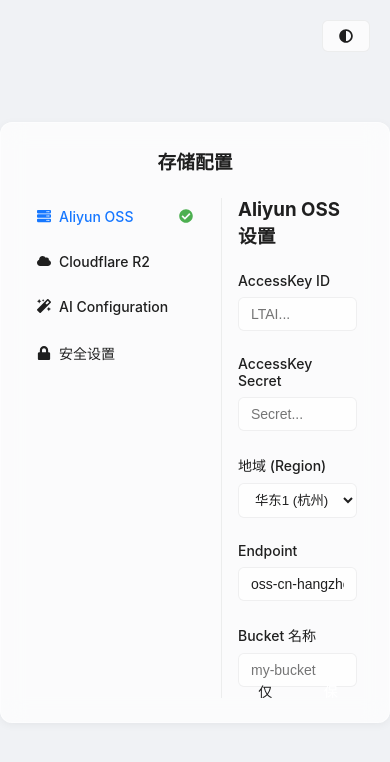
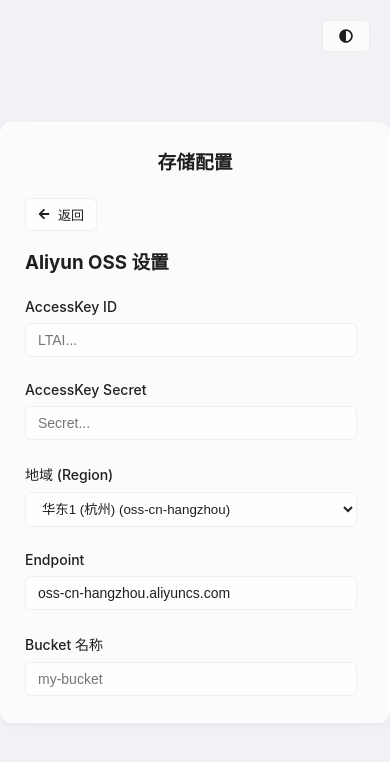
Before and after one commit to Glassous/FiaCloudWeb, a React (Vite) app: page / in a window 390 px wide. Both pictures are taken after a click on the element "Aliyun OSS". Shown: the top 762 px of the page. Built offline with nearby package versions, Linux system fonts and the light colour scheme.

Commit message:
feat(UI): 添加移动端响应式布局和样式优化
- 在 OSSConfig 组件中添加移动端响应式布局
- 优化 MainLayout 组件的移动端显示效果
- 调整 index.css 中的 header-controls-wrapper 样式以适应移动端
- 添加返回按钮和移动端菜单切换功能

```diff
--- a/src/components/MainLayout.tsx
+++ b/src/components/MainLayout.tsx
@@ -328,6 +328,7 @@
                 <FaBars />
             </button>
 
+            {!isMobile && (
             <div style={{ width: '32px', height: '32px', color: 'var(--text-primary)', display: 'flex', alignItems: 'center', justifyContent: 'center' }}>
                 <svg width="100%" height="100%" viewBox="0 0 64 64" fill="none" xmlns="http://www.w3.org/2000/svg">
                     <path d="M16 12C16 7.58172 19.5817 4 24 4H36C44.8366 4 52 11.1634 52 20C52 28.8366 44.8366 36 36 36H24V20C24 17.7909 22.2091 16 20 16H16Z" stroke="currentColor" strokeWidth="4"/>
@@ -335,6 +336,7 @@
                     <circle cx="44" cy="42" r="12" stroke="currentColor" strokeWidth="4" />
                 </svg>
             </div>
+            )}
 
             {/* Dynamic Title - Hides when mobile menu is open */}
             <div className={`header-title-wrapper ${isMobile && showMobileMenu ? 'hidden' : ''}`} style={{
@@ -343,15 +345,16 @@
                 flexShrink: 1,
                 textOverflow: 'ellipsis'
             }}>
-                {selectedFile ? selectedFile.name : 'FiaCloud'}
+                {selectedFile ? selectedFile.name.split('/').pop() : 'FiaCloud'}
             </div>
 
             <div style={{ flex: 1 }} />
 
             {/* Controls Group */}
             <div className={`header-controls-wrapper ${isMobile && !showMobileMenu ? 'hidden' : ''}`}>
+                <div style={{ display: 'flex', gap: 8 }}>
                     {selectedFile && (
-                    <div style={{ display: 'flex', gap: 8 }}>
+                        <>
                             {isTextFile && (
                                 <>
                                     {(selectedFile.name.endsWith('.md') || selectedFile.name.endsWith('.csv') || selectedFile.name.endsWith('.json')) && (
@@ -411,6 +414,8 @@
                                         </button>
                                     )}
 
+                                    {!isMobile && (
+                                    <>
                                     <button
                                         onClick={() => setFontSize(s => Math.min(s + 2, 32))}
                                         title="放大"
@@ -427,6 +432,8 @@
                                     >
                                         <FaSearchMinus />
                                     </button>
+                                    </>
+                                    )}
                                 </>
                             )}
 
@@ -455,8 +462,17 @@
                             >
                                 <FaDownload />
                             </button>
-                    </div>
+                        </>
                     )}
+
+                    <button
+                        onClick={toggleAISidebar}
+                        className="glass-button"
+                        title="Copilot"
+                        style={{ padding: '8px' }}
+                    >
+                        <FaMagic />
+                    </button>
 
                     <button
                         onClick={cycleTheme}
@@ -466,18 +482,10 @@
                         {getThemeIcon()}
                     </button>
                 </div>
-
-            <button
-                onClick={toggleAISidebar}
-                className="glass-button"
-                title="Copilot"
-                style={{ marginLeft: '8px' }}
-            >
-                <FaMagic />
-            </button>
+            </div>
 
             {/* Mobile Menu Toggle */}
-            {isMobile && selectedFile && (
+            {isMobile && (
                 <button
                     onClick={() => setShowMobileMenu(!showMobileMenu)}
                     className="glass-button"
--- a/src/components/OSSConfig.tsx
+++ b/src/components/OSSConfig.tsx
@@ -3,7 +3,7 @@
 import type { OSSConfigData, AIConfigData, R2ConfigData, StorageProvider } from '../types';
 import { encrypt, decrypt } from '../utils/crypto';
 import { useUI } from '../contexts/UIContext';
-import { FaServer, FaCloud, FaMagic, FaCheckCircle, FaLock } from 'react-icons/fa';
+import { FaServer, FaCloud, FaMagic, FaCheckCircle, FaLock, FaArrowLeft } from 'react-icons/fa';
 
 interface OSSConfigProps {
   onConfigSaved: (provider: StorageProvider, config: OSSConfigData | R2ConfigData) => void;
@@ -14,6 +14,25 @@
   const { showToast } = useUI();
   const [activeTab, setActiveTab] = useState<'aliyun' | 'r2' | 'ai' | 'security'>('aliyun');
   const [activeProvider, setActiveProvider] = useState<StorageProvider>('aliyun');
+
+  // Mobile responsive state
+  const [isMobile, setIsMobile] = useState(window.innerWidth <= 768);
+  const [showContent, setShowContent] = useState(false);
+
+  useEffect(() => {
+    const handleResize = () => {
+        setIsMobile(window.innerWidth <= 768);
+    };
+    window.addEventListener('resize', handleResize);
+    return () => window.removeEventListener('resize', handleResize);
+  }, []);
+
+  const handleTabClick = (tab: 'aliyun' | 'r2' | 'ai' | 'security') => {
+      setActiveTab(tab);
+      if (isMobile) {
+          setShowContent(true);
+      }
+  };
 
   const [ossFormData, setOssFormData] = useState<OSSConfigData>({
     accessKeyId: '',
@@ -233,20 +252,21 @@
   };
 
   return (
-    <div style={{ display: 'flex', height: '500px' }}>
+    <div style={{ display: 'flex', height: '500px', flexDirection: isMobile ? 'column' : 'row' }}>
         {/* Sidebar */}
+        {(!isMobile || !showContent) && (
             <div style={{
-            width: '180px',
-            borderRight: '1px solid var(--border-subtle)',
-            paddingRight: '16px',
-            marginRight: '16px',
+                width: isMobile ? '100%' : '180px',
+                borderRight: isMobile ? 'none' : '1px solid var(--border-subtle)',
+                paddingRight: isMobile ? 0 : '16px',
+                marginRight: isMobile ? 0 : '16px',
                 display: 'flex',
                 flexDirection: 'column',
                 gap: '8px'
             }}>
                 <div
                     className={`config-tab ${activeTab === 'aliyun' ? 'active' : ''}`}
-                onClick={() => setActiveTab('aliyun')}
+                    onClick={() => handleTabClick('aliyun')}
                     style={{
                         padding: '10px 12px',
                         cursor: 'pointer',
@@ -265,7 +285,7 @@
                 </div>
                 <div
                     className={`config-tab ${activeTab === 'r2' ? 'active' : ''}`}
-                onClick={() => setActiveTab('r2')}
+                    onClick={() => handleTabClick('r2')}
                     style={{
                         padding: '10px 12px',
                         cursor: 'pointer',
@@ -284,7 +304,7 @@
                 </div>
                 <div
                     className={`config-tab ${activeTab === 'ai' ? 'active' : ''}`}
-                onClick={() => setActiveTab('ai')}
+                    onClick={() => handleTabClick('ai')}
                     style={{
                         padding: '10px 12px',
                         cursor: 'pointer',
@@ -302,7 +322,7 @@
                 </div>
                  <div
                     className={`config-tab ${activeTab === 'security' ? 'active' : ''}`}
-                onClick={() => setActiveTab('security')}
+                    onClick={() => handleTabClick('security')}
                     style={{
                         padding: '10px 12px',
                         cursor: 'pointer',
@@ -319,9 +339,22 @@
                     <FaLock /> 安全设置
                 </div>
             </div>
+        )}
 
         {/* Content */}
+        {(!isMobile || showContent) && (
             <div style={{ flex: 1, overflowY: 'auto', paddingRight: '8px' }}>
+                {isMobile && (
+                    <div style={{ marginBottom: 16 }}>
+                         <button
+                            onClick={() => setShowContent(false)}
+                            className="glass-button"
+                            style={{ padding: '6px 12px', fontSize: 13 }}
+                         >
+                             <FaArrowLeft size={12} /> 返回
+                         </button>
+                    </div>
+                )}
                 <form onSubmit={handleSave}>
                 {activeTab === 'aliyun' && (
                     <>
@@ -608,6 +641,7 @@
                 </div>
             </form>
         </div>
+        )}
     </div>
   );
 };
--- a/src/index.css
+++ b/src/index.css
@@ -342,7 +342,14 @@
       max-width: 300px;
   }
   .header-controls-wrapper {
-      max-width: 400px;
+      max-width: 100%;
+      overflow-x: auto;
+      padding-right: 8px; /* Add some padding for scrollbar/touch */
+  }
+
+  /* Hide scrollbar for cleaner look */
+  .header-controls-wrapper::-webkit-scrollbar {
+    display: none;
   }
 }
 
```
Lines whose indentation alone changed are shown as unchanged.
